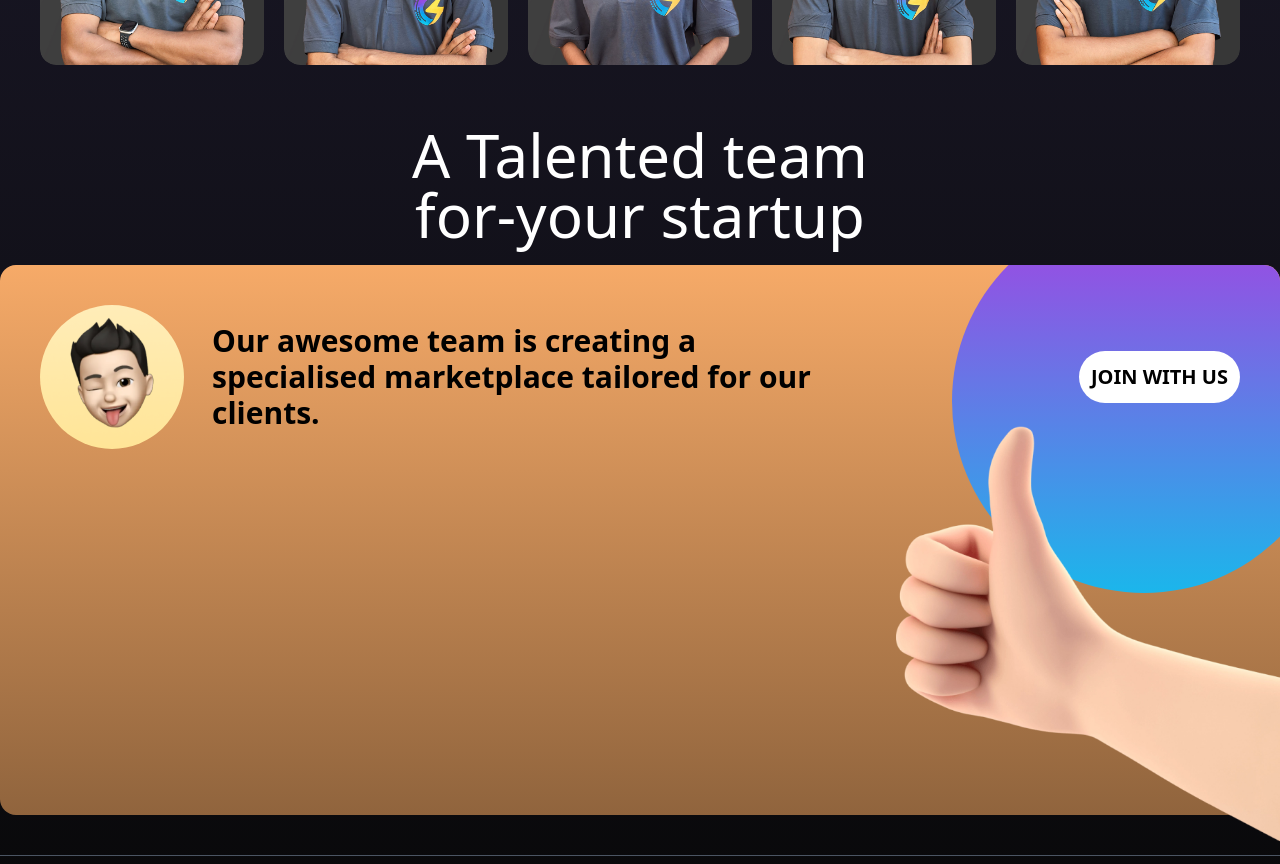
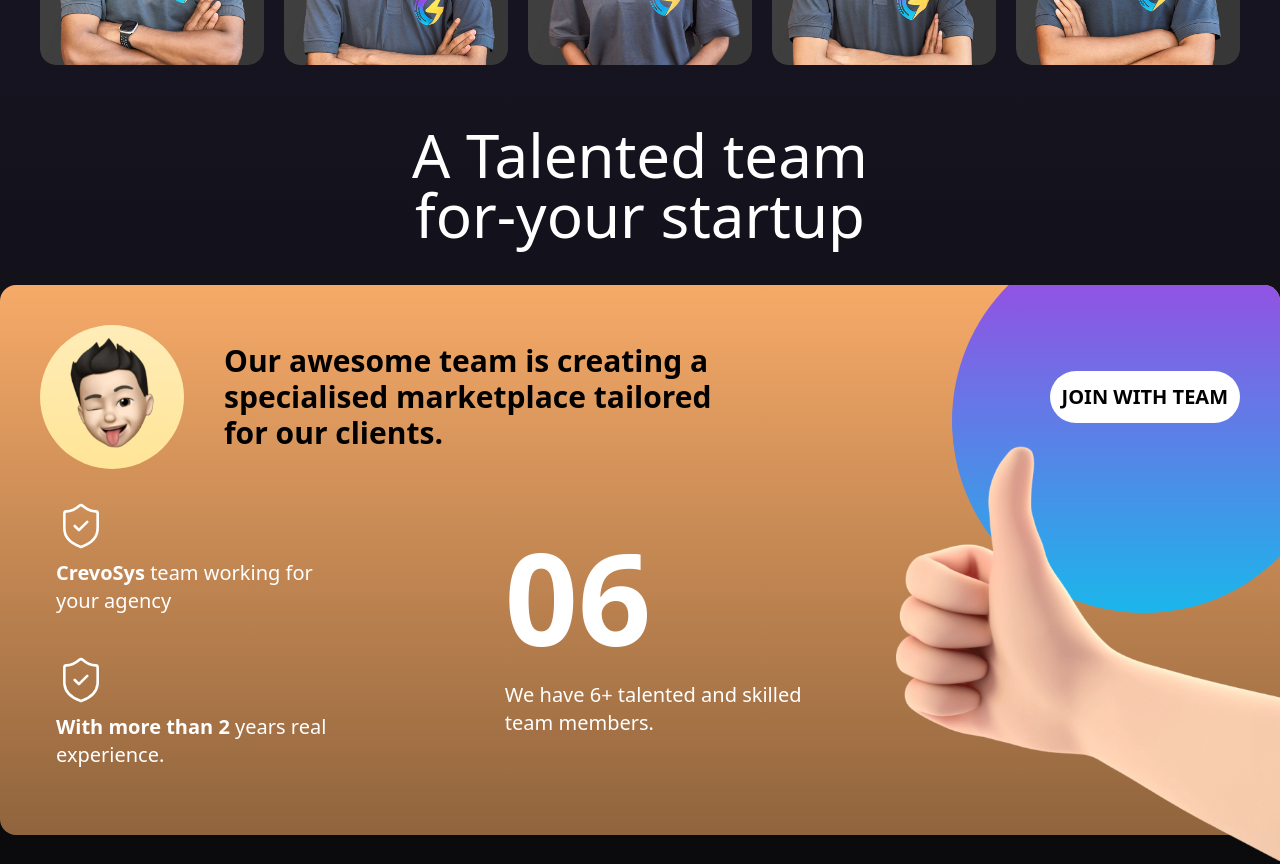
Before and after one commit to sahidDev09/CrevoSys, a React (Vite) app: page / in a window 1280 px wide. Shown: the part 840-1704 px from the top of the page. Built offline with nearby package versions, Linux system fonts and the light colour scheme.

Commit message:
complete: startup card

```diff
--- a/src/components/StartupCard.jsx
+++ b/src/components/StartupCard.jsx
@@ -1,33 +1,62 @@
+import { ShieldCheck } from "lucide-react";
+
 const StartupCard = () => {
   return (
-    <div>
-      <h1 className=" md:text-6xl text-white text-center my-5">
+    <div className=" m-2 md:m-0 md: pb-10">
+      <h1 className=" md:text-6xl md:pb-5 text-2xl text-white text-center my-5">
         A Talented team <br /> for-your startup
       </h1>
       <div className=" relative">
-        <div className=" absolute z-10 right-0 -bottom-10">
+        <div className=" absolute z-10 right-0 -bottom-10 hidden md:inline">
           <img className=" w-96" src="/public/Right-hand.webp" alt="" />
         </div>
         <div className="relative h-[550px] w-full rounded-2xl container mx-auto bg-gradient-to-b from-[#F6AA68] to-[#90643D] overflow-hidden">
           <div className=" absolute h-96 w-96 bg-gradient-to-b from-[#A542E2] to-[#1BB6EB] rounded-full bg-no-repeat -top-14 -right-14 bg-contain "></div>
           {/* all content */}
           <div className=" absolute w-full p-10">
+            {/* card header */}
             <div className="flex justify-between items-center">
-              <div className=" flex gap-7 items-center">
+              <div className=" flex md:gap-10 items-center">
                 <img
-                  className=" w-36 rounded-full"
+                  className=" md:w-36 w-20 rounded-full"
                   src="/public/Rectangle.png"
                   alt=""
                 />
-                <h1 className=" text-black text-3xl w-[600px] font-semibold">
+                <h1 className=" text-black text-3xl w-[500px] font-semibold hidden md:inline">
                   Our awesome team is creating a specialised marketplace
                   tailored for our clients.
                 </h1>
               </div>
               <div>
-                <button className=" p-3 bg-white rounded-full text-xl font-semibold uppercase text-black">
-                  JOin with us
+                <button className="md:p-3 p-2 bg-white rounded-full md:text-xl font-semibold uppercase text-black">
+                  JOin with team
                 </button>
+              </div>
+            </div>
+            <div className="md:w-[75%] p-4 md:flex gap-14">
+              <div className="flex md:flex-col gap-10 my-4">
+                <div>
+                  <ShieldCheck size={50} color="#ffffff" strokeWidth={1.25} />
+                  <h1 className=" md:text-xl text-sm text-white mt-2">
+                    <span className=" font-bold">CrevoSys</span> team working
+                    for <br /> your agency
+                  </h1>
+                </div>
+                <div>
+                  <ShieldCheck size={50} color="#ffffff" strokeWidth={1.25} />
+                  <h1 className=" md:text-xl text-sm text-white mt-2">
+                    <span className=" font-bold">With more than 2 </span> years
+                    real <br /> experience.
+                  </h1>
+                </div>
+              </div>
+              <div className="text-start mx-auto flex flex-col gap-5 justify-center">
+                <h1 className="md:text-9xl text-6xl font-extrabold text-white">
+                  06
+                </h1>
+                <p className=" md:text-xl text-white">
+                  We have 6+ talented and skilled <br /> team members.
+                </p>
               </div>
             </div>
           </div>
```
